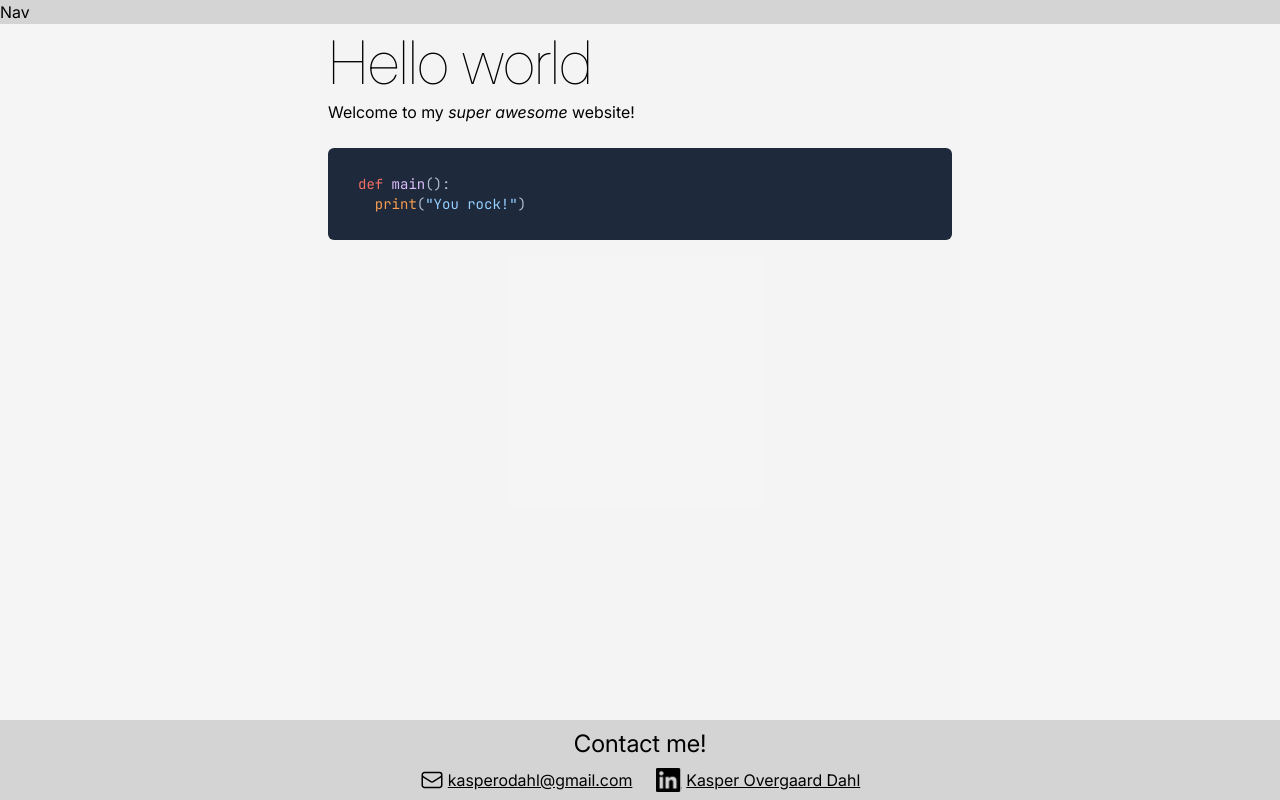
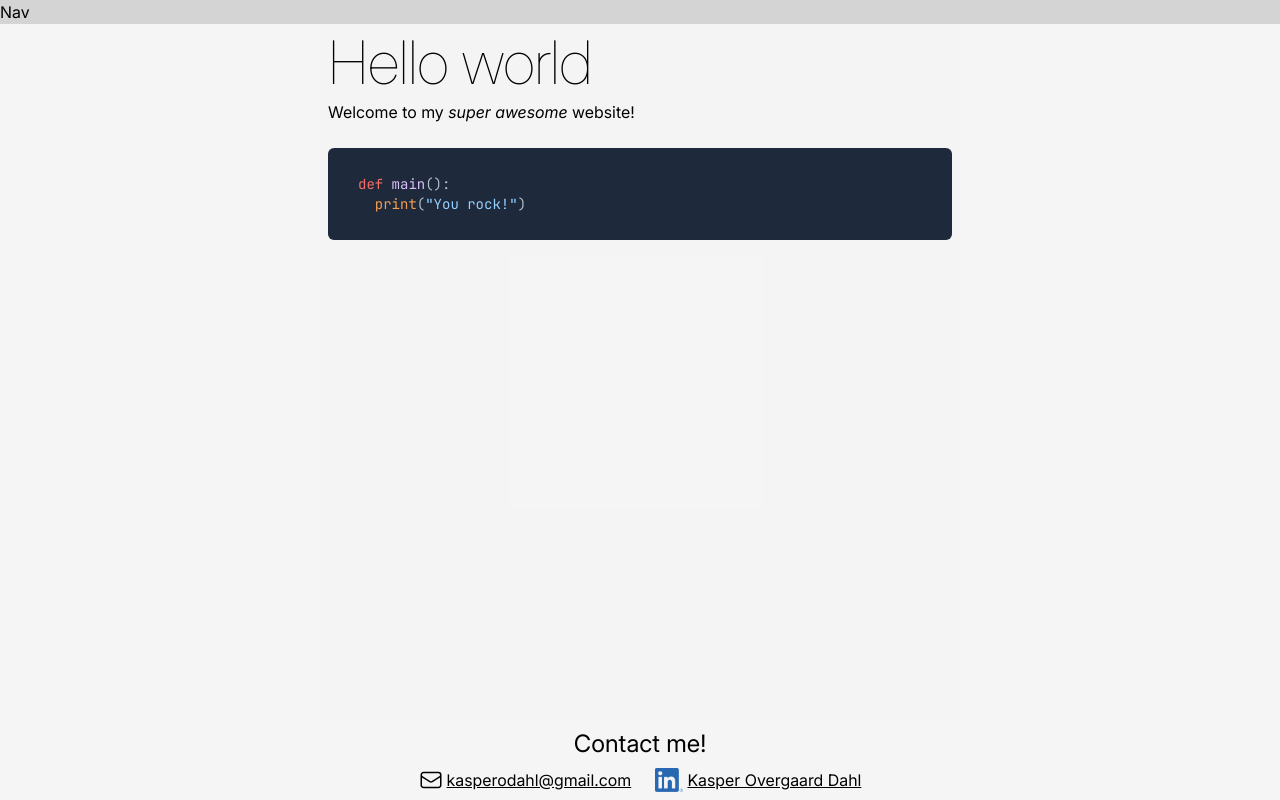
Before and after one commit to MedicodiBiscotti/personal-website, a Next.js app: page / in a window 1280 px wide. Built offline with nearby package versions, Linux system fonts and the light colour scheme; what tailwindcss-hero-patterns would draw is missing.

Commit message:
feat(footer): blue LI logo

```diff
--- a/src/components/Footer.tsx
+++ b/src/components/Footer.tsx
@@ -3,7 +3,7 @@ import React from "react";
 
 function Footer() {
   return (
-    <footer className="bg-neutral-300 py-2 text-center dark:bg-neutral-900">
+    <footer className="bg-neutral-100 py-2 text-center dark:bg-neutral-900">
       <h2 className="text-2xl">Contact me!</h2>
       <div className="mt-2 flex justify-center gap-6">
         <a
@@ -24,7 +24,7 @@ function Footer() {
             className="hidden h-6 dark:inline"
           />
           <img
-            src="/InBug-Black.png"
+            src="/LI-In-Bug.png"
             alt="LinkedIn"
             className="inline h-6 dark:hidden"
           />
```
